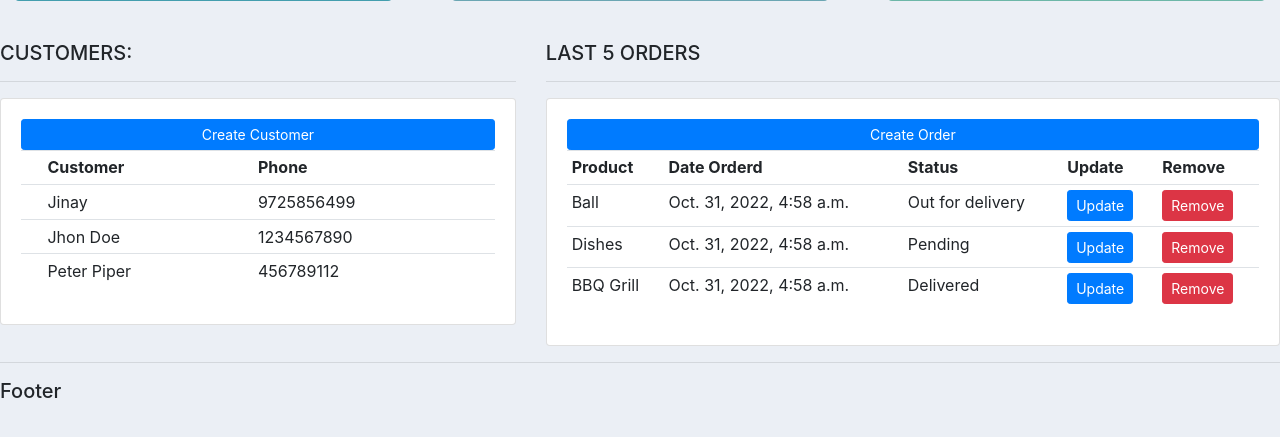
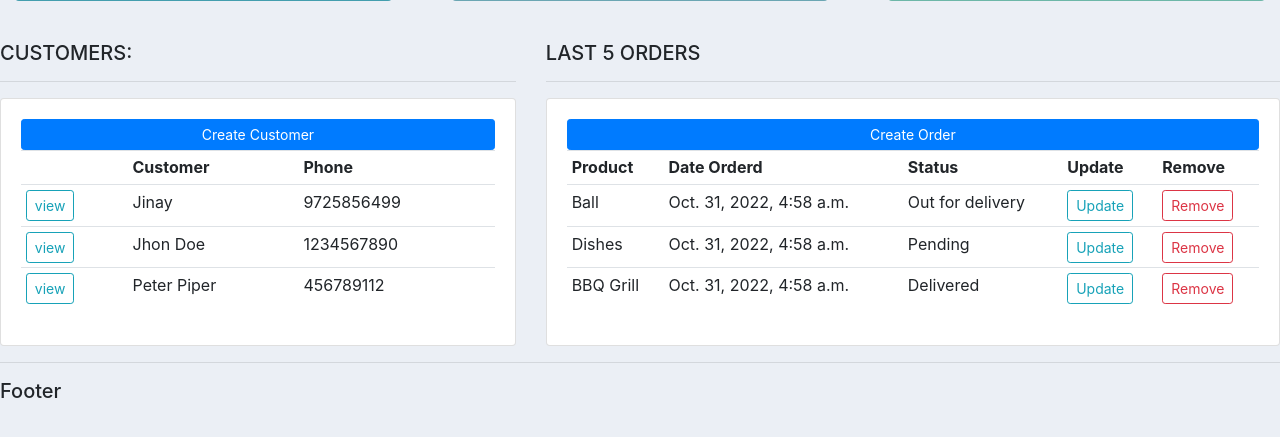
Before and after one commit to jinshah0322/CRM, a Django app: page / in a window 1280 px wide. Shown: the part 228-665 px from the top of the page. Run offline with Django 3.2, Linux system fonts and the light colour scheme; data comes from the database, SQL or seed files in the repository.

Commit message:
Update dashboard.html

```diff
--- a/crm/accounts/templates/accounts/dashboard.html
+++ b/crm/accounts/templates/accounts/dashboard.html
@@ -16,7 +16,7 @@
 				</tr>
 				{% for i in customers %}
 				<tr>
-					<td></td>
+					<td><a class="btn btn-outline-info btn-sm" href="{% url 'customer' i.id %}">view</a></td>
 					<td>{{i.name}}</td>
 					<td>{{i.phone}}</td>
 				{% endfor %}
@@ -28,7 +28,7 @@
 		<h5>LAST 5 ORDERS</h5>
 		<hr>
 		<div class="card card-body">
-			<a class="btn btn-primary  btn-sm btn-block" href="">Create Order</a>
+			<a class="btn btn-primary  btn-sm btn-block" href="{% url 'create_order' %}">Create Order</a>
 			<table class="table table-sm">
 				<tr>
 					<th>Product</th>
@@ -42,8 +42,8 @@
 					<td>{{i.product}}</td>
 					<td>{{i.date_created}}</td>
 					<td>{{i.status}}</td>
-					<td><a class="btn btn-primary btn-sm" href="">Update</a></td>
-					<td><a class="btn btn-danger btn-sm" href="">Remove</a></td>
+					<td><a class="btn btn-outline-info btn-sm" href="{% url 'update_order' i.id%}">Update</a></td>
+					<td><a class="btn btn-outline-danger btn-sm" href="{% url 'delete_order' i.id %}">Remove</a></td>
 				</tr>
 				{% endfor %}
 			</table>
```
